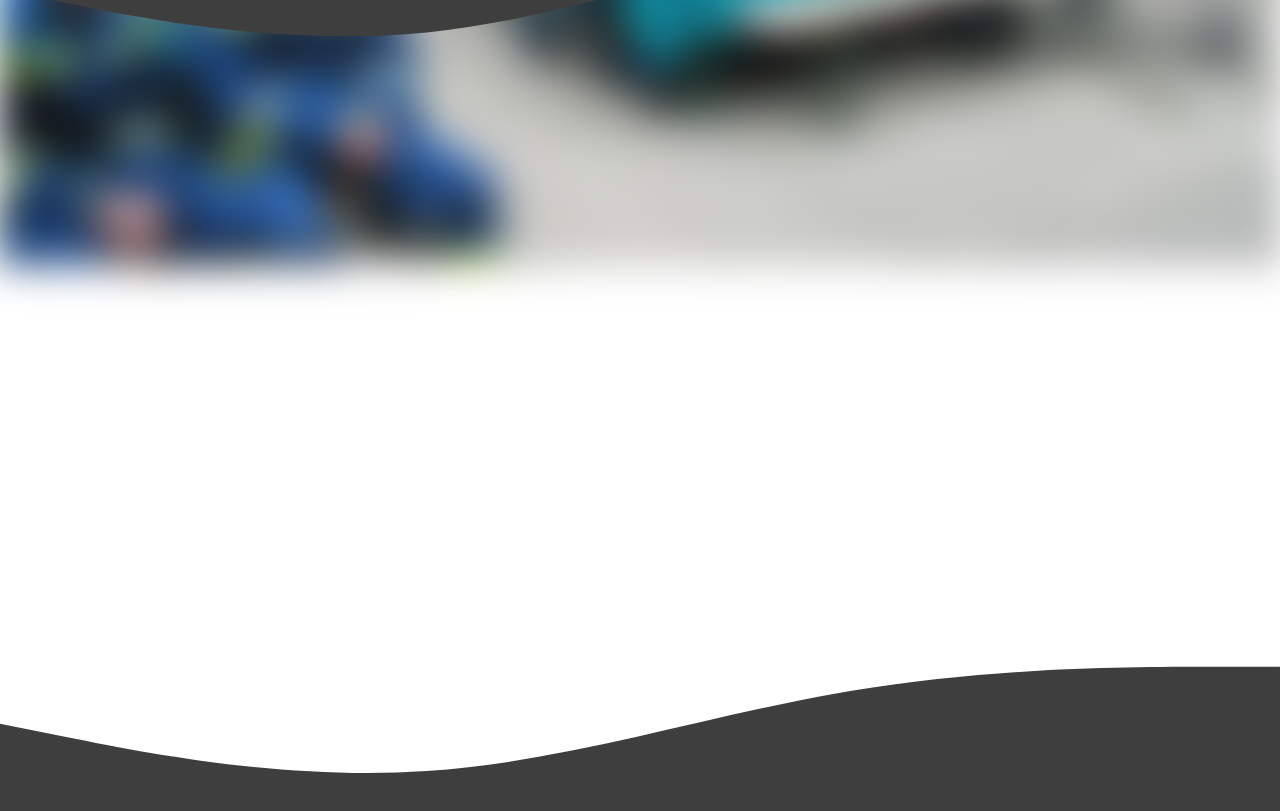
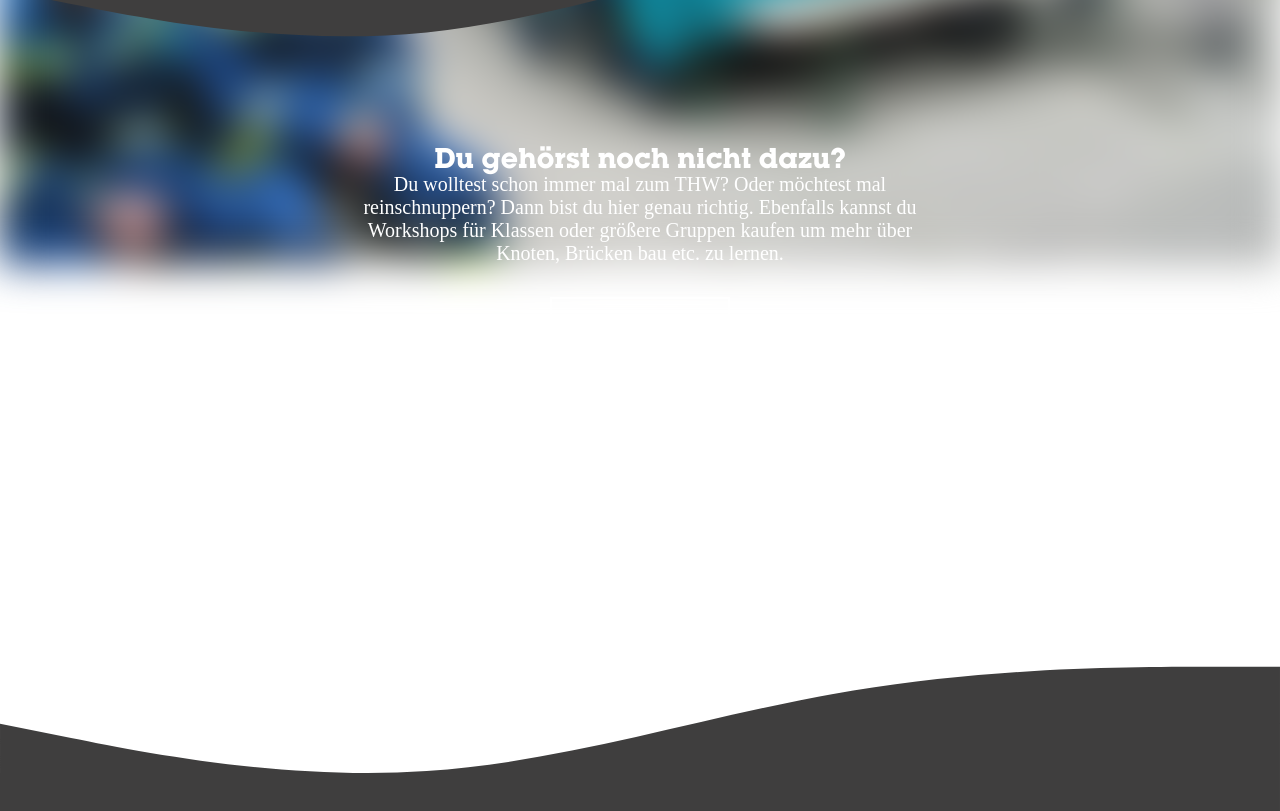
Before and after one commit to DevTexx/HTML-Projekt, a plain HTML site: page de_DE/html/sites/team/index.html in a window 1280 px wide. Shown: the part 1847-2658 px from the top of the page. Drawn offline with Linux system fonts and the light colour scheme.

Commit message:
Changes to be committed: 	modified:   de_DE/html/sites/team/index.html 	modified:   de_DE/html/sites/team/styles.css

```diff
--- a/de_DE/html/sites/team/index.html
+++ b/de_DE/html/sites/team/index.html
@@ -149,8 +149,7 @@
                 <div class="flip-card-meta">
                     <div class="flip-front">
                         <div class="card-rectangle">
-                            <img src="./img/gilbert-auerle.png"
-                                alt="Gilbert Auerle, der Fachgruppe Bergung">
+                            <img src="./img/gilbert-auerle.png" alt="Gilbert Auerle, der Fachgruppe Bergung">
                         </div>
                         <div class="name-card">
                             <h1>Gilbert Auerle</h1>
@@ -179,8 +178,7 @@
                 <div class="flip-card-meta">
                     <div class="flip-front">
                         <div class="card-rectangle">
-                            <img src="./img/siggi_novum.png"
-                                alt="Siggi Novum vom Vehicle Management">
+                            <img src="./img/siggi_novum.png" alt="Siggi Novum vom Vehicle Management">
                         </div>
                         <div class="name-card">
                             <h1>Siggi Novum</h1>
@@ -210,11 +208,22 @@
             <div class="blue-rectangle">
                 <img src="./img/ad-banner-back.jpg" alt="">
             </div>
+            <div class="ad-flex">
+            <article>
+                <h1>Du gehörst noch nicht dazu?</h1>
+                <p>Du wolltest schon immer mal zum THW? Oder möchtest mal reinschnuppern? Dann bist du hier genau
+                    richtig. Ebenfalls kannst du Workshops für Klassen oder größere Gruppen kaufen um mehr über Knoten,
+                    Brücken bau etc. zu lernen.</p>
+                    <a href="#"><button>Mehr</button></a>
+            </article>
+        </div>
         </div>
 
         <div class="social-back">
             <svg viewBox="0 0 1440 320" class="social-upper-back">
-                <path fill-opacity="1" d="M0,192L80,208C160,224,320,256,480,245.3C640,235,800,181,960,154.7C1120,128,1280,128,1360,128L1440,128L1440,320L1360,320C1280,320,1120,320,960,320C800,320,640,320,480,320C320,320,160,320,80,320L0,320Z"></path>
+                <path fill-opacity="1"
+                    d="M0,192L80,208C160,224,320,256,480,245.3C640,235,800,181,960,154.7C1120,128,1280,128,1360,128L1440,128L1440,320L1360,320C1280,320,1120,320,960,320C800,320,640,320,480,320C320,320,160,320,80,320L0,320Z">
+                </path>
             </svg>
             <div class="social-middle-back"></div>
             <svg viewBox="0 0 1440 320" class="social-bottom-back">
--- a/de_DE/html/sites/team/styles.css
+++ b/de_DE/html/sites/team/styles.css
@@ -415,6 +415,41 @@ nav .headlining img#headlining-icon {
     transform: translateY(-40rem);
     filter: blur(20px);
 }
+
+.ad-flex{
+    position: relative;
+    display: flex;
+    justify-content: center;
+    align-items: center;
+    top: -30rem;
+}
+.ad-banner article{
+    position: relative;
+    z-index: 101;
+    text-align: center;
+    top: 2.5rem;
+    width: 35rem;
+    font-size: 20px;
+    color: var(--color-font-primary-variant);
+    font-family: Poppins;
+}
+
+.ad-flex article a{
+    position: relative;
+    top: 2rem;
+}
+
+.ad-flex article a button{
+    padding: 15px 70px;
+    font-size: 15px;
+    font-weight: 900;
+    background-color: transparent;
+    border-color: white;
+    border-style: solid;
+    color: white;
+    font-family: Poppins;
+}
+
 /***************************************/
 
 .social-back{
@@ -454,7 +489,6 @@ nav .headlining img#headlining-icon {
 .social-bottom-back{
     top: -5px;
     position: relative;
-
 }
 
 /************************************************************************************/
```
